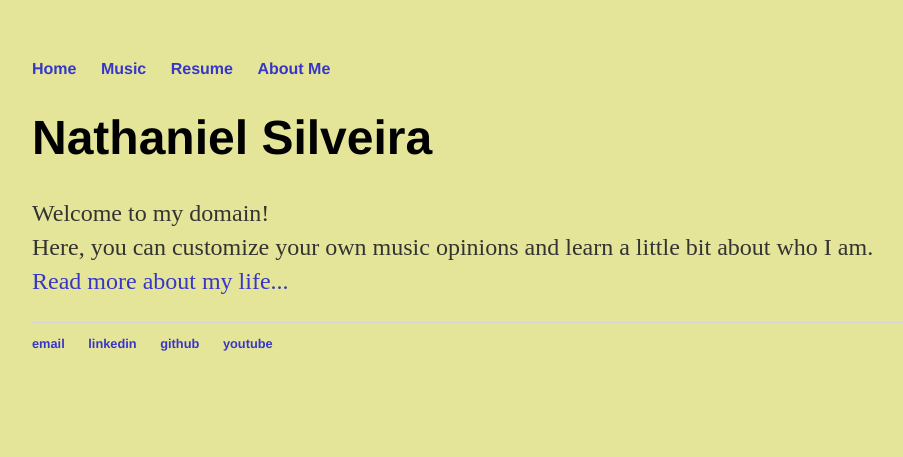
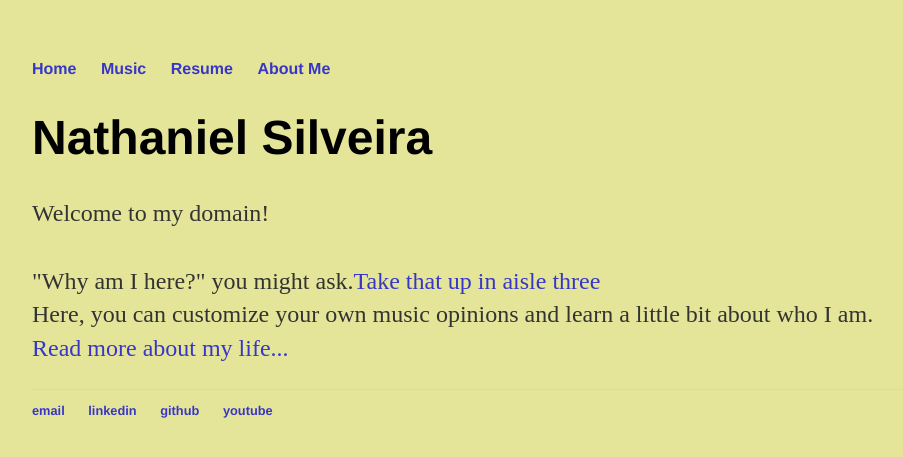
Before and after one commit to n8silveira/n8silveira.github.io, a Jekyll site: the page built from index.html, in a window 1280 px wide. Shown: the top 457 px of the page, without its empty margins (160-1063 px from the left). Built offline with Jekyll 4.4.1, drawn with Linux system fonts in a browser that asks for light colours.

Commit message:
Update index.html

```diff
--- a/index.html
+++ b/index.html
@@ -4,5 +4,6 @@ title: Nathaniel Silveira's Website
 ---
 <div class="intro">
 	<h1>Nathaniel Silveira</h1>
-	<p>Welcome to my domain!<br>Here, you can customize your own music opinions and learn a little bit about who I am.<br><a href="/about">Read more about my life...</a></p>
+	<p>Welcome to my domain!<br><br>"Why am I here?" you might ask.<a href="/about">Take that up in aisle three<br>
+	</a>Here, you can customize your own music opinions and learn a little bit about who I am.<br><a href="/about">Read more about my life...</a></p>
 </div><!-- /.intro -->
```
